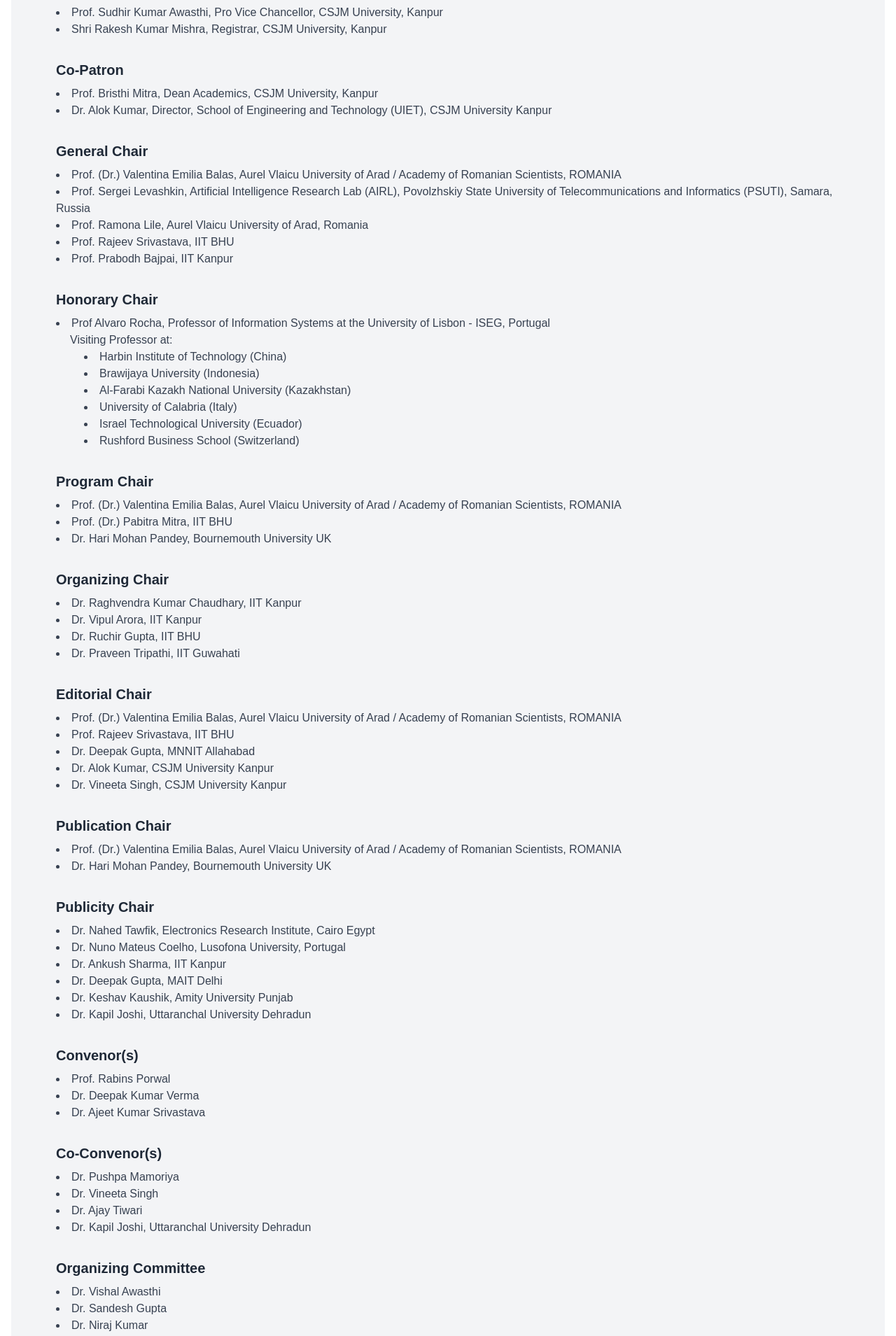
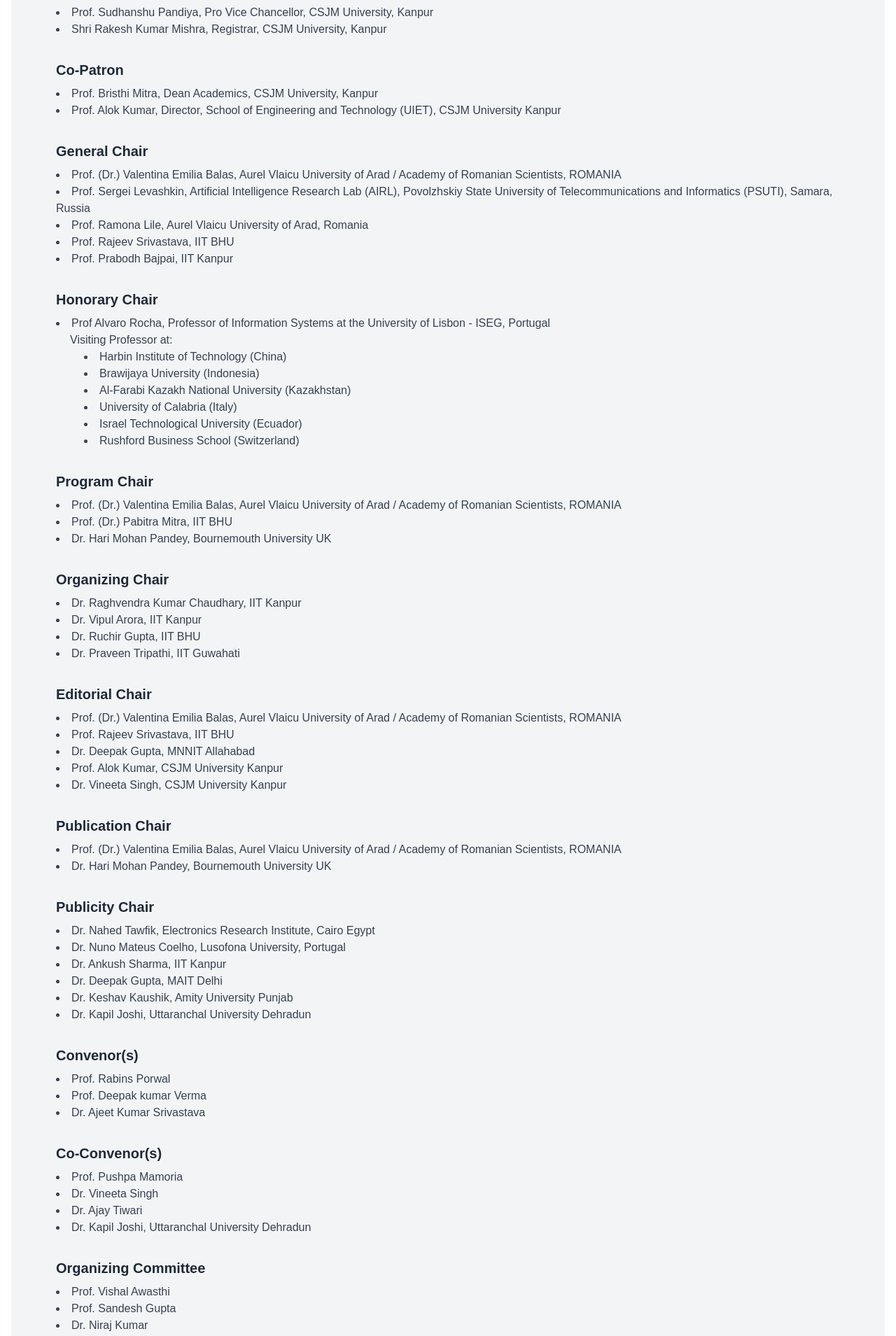
Before and after one commit to uietcsjmuconference-sys/ICSCIS-2027, a React (Vite) app: page /steering-committee in a window 1280 px wide. Shown: the part 880-2789 px from the top of the page at 70% size. Built offline with nearby package versions, Linux system fonts and the light colour scheme.

Commit message:
update the keynote session

```diff
--- a/src/App.jsx
+++ b/src/App.jsx
@@ -35,6 +35,8 @@ import HomepageKeynotespeaker from "./components/homepagespeaker/HomepageKeynote
 import InAndAroundKanpur from "./pages/InAndAroundKanpur";
 import Download from "./pages/Download";
 import Gallery2026 from "./pages/Gallery2026";
+import KeynoteSessions from "./components/keynoteSessions/KeynoteSessions";
+import CallForReviewers from "./pages/CallForReviewers";
 
 function App() {
   const [isSticky, setIsSticky] = useState(false);
@@ -81,6 +83,8 @@ function App() {
         <Route path="/registration" element={<Registration />} />
         <Route path="/publication" element={<Publication />} />
         <Route path="/speakers" element={<HomepageKeynotespeaker />} />
+        <Route path="/keynote-sessions" element={<KeynoteSessions />} />
+        <Route path="/call-for-reviewers" element={<CallForReviewers />} />
         <Route path="/gallery" element={<Gallery2026 />} />
         <Route path="/contact-us" element={<Contactus />} />
         <Route path="/submission-guidelines" element={<SubmissionGuideline />} />
--- a/src/pages/CallForSponsorship.jsx
+++ b/src/pages/CallForSponsorship.jsx
@@ -202,7 +202,7 @@ const CallForSponsorship = () => {
               </a>
             </li>
             <li>
-              Phone: Prof. Rabins Porwal +91 93698 84977, Dr. Deepak Kumar Verma +91 9839105362, Dr. Ajeet Srivastava +91 93075 11919
+              Phone: Prof. Rabins Porwal +91 93698 84977, Prof. Deepak kumar Verma +91 9839105362, Dr. Ajeet Srivastava +91 93075 11919
             </li>
           </ul>
 
--- a/src/pages/Committee.jsx
+++ b/src/pages/Committee.jsx
@@ -27,7 +27,7 @@ const Committee = () => {
             </h2>
             <ul className="list-disc list-inside text-gray-700">
               <li>
-                Prof. Sudhir Kumar Awasthi, Pro Vice Chancellor, CSJM
+                Prof. Sudhanshu Pandiya, Pro Vice Chancellor, CSJM
                 University, Kanpur
               </li>
               <li>Dr. Anil Kumar Yadav, Registrar, CSJM University, Kanpur</li>
@@ -50,9 +50,9 @@ const Committee = () => {
               General Chair
             </h2>
             <ul className="list-disc list-inside text-gray-700">
-              <li>Dr. Deepak Kumar Verma</li>
-              <li>Dr. Vishal Awasthi</li>
-              <li>Dr. Sandesh Gupta</li>
+              <li>Prof. Deepak kumar Verma</li>
+              <li>Prof. Vishal Awasthi</li>
+              <li>Prof. Sandesh Gupta</li>
               <li>Dr. Neeraj Kumar</li>
             </ul>
           </section>
@@ -63,7 +63,7 @@ const Committee = () => {
             </h2>
             <ul className="list-disc list-inside text-gray-700">
               <li>Prof. Robins Porwal</li>
-              <li>Dr. Alok Kumar</li>
+              <li>Prof. Alok Kumar</li>
               <li>Dr. Ajeet Kumar Srivastava</li>
             </ul>
           </section>
@@ -74,7 +74,7 @@ const Committee = () => {
             </h2>
             <ul className="list-disc list-inside text-gray-700">
               <li>Dr. Vineeta Singh</li>
-              <li>Dr. Pushpa Memoriya</li>
+              <li>Prof. Pushpa Mamoria</li>
               <li>Mrs. Parul Awashthi</li>
               <li>Mr. Amit Virmani</li>
               <li>Dr. Ajay Tiwari</li>
@@ -100,7 +100,7 @@ const Committee = () => {
             </h2>
             <ul className="list-disc list-inside text-gray-700">
               <li>Prof. Robins Porwal</li>
-              <li>Dr. Alok Kumar</li>
+              <li>Prof. Alok Kumar</li>
               <li>Dr. Ajeet Kr. Srivastava</li>
               <li>Dr. Ajay Tiwari</li>
               <li>Dr. Arpita Singh</li>
@@ -114,7 +114,7 @@ const Committee = () => {
               Public Relation Committee
             </h2>
             <ul className="list-disc list-inside text-gray-700">
-              <li>Dr. Sandesh Gupta</li>
+              <li>Prof. Sandesh Gupta</li>
               <li>Dr. Ajay Tiwari</li>
               <li>Mr. Sanjeer Kumar</li>
               <li>Mr. Shivneet Tripathi</li>
@@ -126,7 +126,7 @@ const Committee = () => {
               Publicity
             </h2>
             <ul className="list-disc list-inside text-gray-700">
-              <li>Dr. Sandesh Gupta</li>
+              <li>Prof. Sandesh Gupta</li>
               <li>Mr. Amit Virmani</li>
               <li>Mr. Omkar Agrahari</li>
               <li>Mr. Shah Alam</li>
@@ -142,7 +142,7 @@ const Committee = () => {
               Hospitality Committee
             </h2>
             <ul className="list-disc list-inside text-gray-700">
-              <li>Dr. Pushpa Memoriya</li>
+              <li>Prof. Pushpa Mamoria</li>
               <li>Dr. Mamta Tiwari</li>
               <li>Mr. Amit Virmani</li>
               <li>Mr. Sheshmani Tiwari</li>
--- a/src/pages/Contactus.jsx
+++ b/src/pages/Contactus.jsx
@@ -9,7 +9,7 @@ const contacts = [
   },
   {
     sr: 2,
-    name: "Dr. Deepak Kumar Verma",
+    name: "Prof. Deepak kumar Verma",
     email: "deepak@csjmu.ac.in",
     phone: "+91 98391 05362",
   },
--- a/src/pages/Home.jsx
+++ b/src/pages/Home.jsx
@@ -17,7 +17,7 @@ import Indexing from "../components/sections/about/Indexing";
 import FundedBy from "../components/sections/FundedBy";
 import Announcements from "./Announcements";
 import Homepageimg2026 from "../components/homepageimg/Homepageimg2026";
-import HomepagefloatingKeynotesspeaker from "../components/homepagespeaker/HomepagefloatingKeynotesspeaker";
+import KeynoteSessions from "../components/keynoteSessions/KeynoteSessions";
 
 const Home = () => {
   return (
@@ -79,7 +79,7 @@ const Home = () => {
       <div className=" ">
         {/* <HomepageKeynotespeaker /> */}
         <Homepageimg2026 />
-        <HomepagefloatingKeynotesspeaker />
+        <KeynoteSessions />
 
         <Homepagepublication />
 
--- a/src/pages/SteeringComittee.jsx
+++ b/src/pages/SteeringComittee.jsx
@@ -26,7 +26,7 @@ const SteeringCommittee = () => {
           <h2 className="text-xl font-semibold text-gray-800 mb-2">Patron</h2>
           <ul className="list-disc list-inside text-gray-700">
             <li>
-              Prof. Sudhir Kumar Awasthi, Pro Vice Chancellor, CSJM University,
+              Prof. Sudhanshu Pandiya, Pro Vice Chancellor, CSJM University,
               Kanpur
             </li>
             <li>Shri Rakesh Kumar Mishra, Registrar, CSJM University, Kanpur</li>
@@ -43,7 +43,7 @@ const SteeringCommittee = () => {
               Prof. Bristhi Mitra, Dean Academics, CSJM University, Kanpur
             </li>
             <li>
-              Dr. Alok Kumar, Director, School of Engineering and Technology (UIET), CSJM University Kanpur
+              Prof. Alok Kumar, Director, School of Engineering and Technology (UIET), CSJM University Kanpur
             </li>
           </ul>
         </section>
@@ -134,7 +134,7 @@ const SteeringCommittee = () => {
             </li>
             <li>Prof. Rajeev Srivastava, IIT BHU</li>
             <li>Dr. Deepak Gupta, MNNIT Allahabad</li>
-            <li>Dr. Alok Kumar, CSJM University Kanpur</li>
+            <li>Prof. Alok Kumar, CSJM University Kanpur</li>
             <li>Dr. Vineeta Singh, CSJM University Kanpur</li>
           </ul>
         </section>
@@ -178,7 +178,7 @@ const SteeringCommittee = () => {
           </h2>
           <ul className="list-disc list-inside text-gray-700">
             <li>Prof. Rabins Porwal</li>
-            <li>Dr. Deepak Kumar Verma</li>
+            <li>Prof. Deepak kumar Verma</li>
             <li>Dr. Ajeet Kumar Srivastava</li>
           </ul>
         </section>
@@ -189,7 +189,7 @@ const SteeringCommittee = () => {
             Co-Convenor(s)
           </h2>
           <ul className="list-disc list-inside text-gray-700">
-            <li>Dr. Pushpa Mamoriya</li>
+            <li>Prof. Pushpa Mamoria</li>
             <li>Dr. Vineeta Singh</li>
             <li>Dr. Ajay Tiwari</li>
             <li>Dr. Kapil Joshi, Uttaranchal University Dehradun</li>
@@ -202,8 +202,8 @@ const SteeringCommittee = () => {
             Organizing Committee
           </h2>
           <ul className="list-disc list-inside text-gray-700">
-            <li>Dr. Vishal Awasthi</li>
-            <li>Dr. Sandesh Gupta</li>
+            <li>Prof. Vishal Awasthi</li>
+            <li>Prof. Sandesh Gupta</li>
             <li>Dr. Niraj Kumar</li>
             <li>Dr. Ompal</li>
             <li>Mr. Anand Kumar Gupta</li>
@@ -228,7 +228,7 @@ const SteeringCommittee = () => {
             <li>Mrs. Arpita Singh</li>
             <li>Dr. Mayur Rahul</li>
             <li>Mr. Ravi Kant Mishra</li>
-            <li>Dr. Pushpa Mamoriya</li>
+            <li>Prof. Pushpa Mamoria</li>
             <li>Dr. Mamta Tiwari</li>
             <li>Mr. Sheshmani Tiwari</li>
             <li>Mr. Ramnayan Mishra</li>
```
